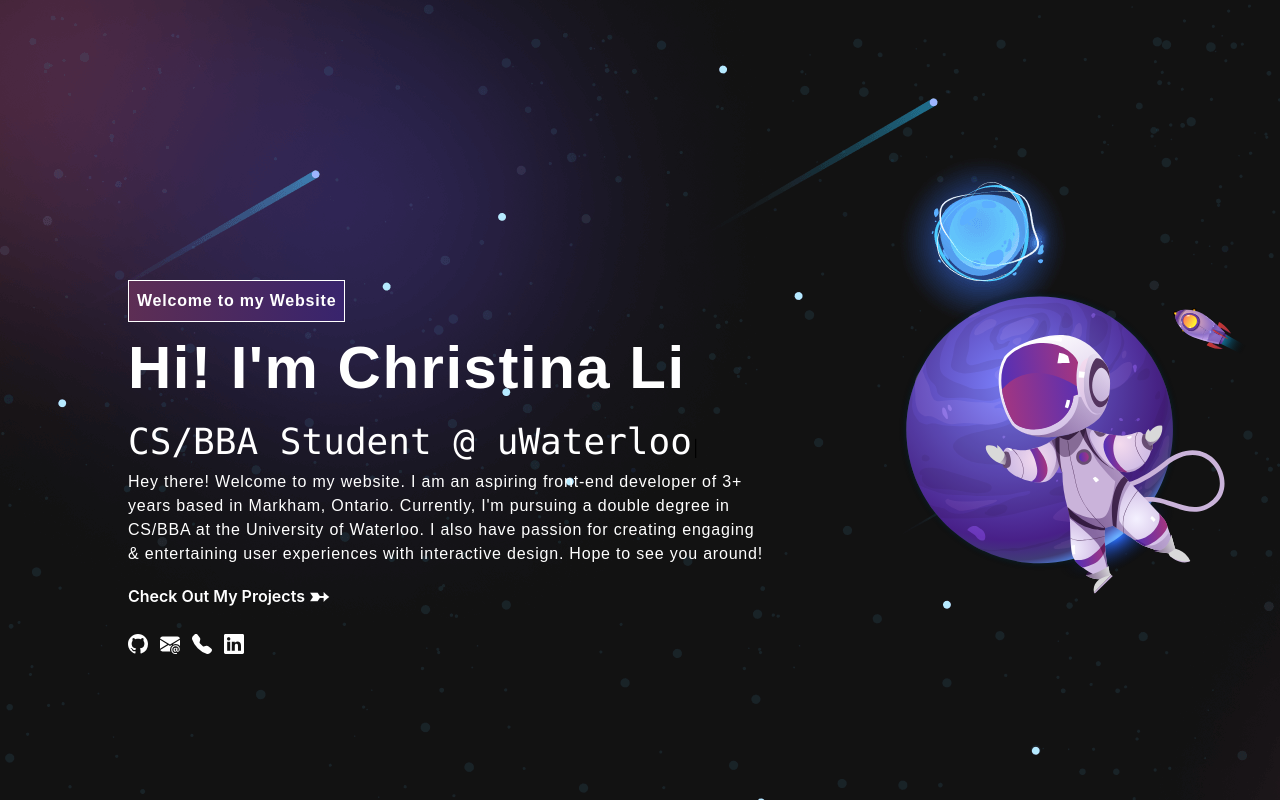
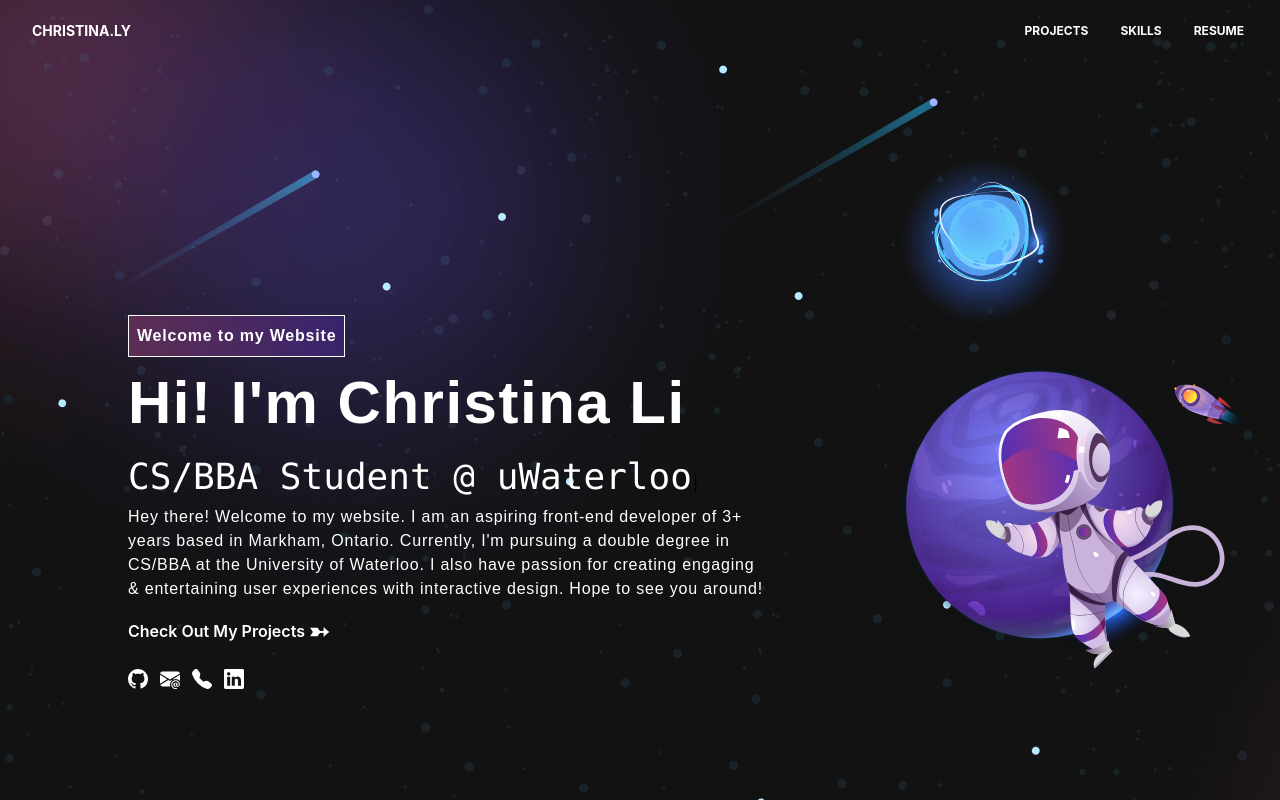
Before and after one commit to christinaly19/website, a React (Create React App) app: page / in a window 1280 px wide. Built offline with nearby package versions, Linux system fonts and the light colour scheme.

Commit message:
added navbar

```diff
--- a/src/components/header.css
+++ b/src/components/header.css
@@ -12,7 +12,7 @@ position: absolute;
 
 .text_container {
     position: relative;
-    top: 35%;
+    top: 30%;
     width: 60%;
 }
 
--- a/src/components/header.js
+++ b/src/components/header.js
@@ -7,11 +7,12 @@ import { Github } from "react-bootstrap-icons";
 import {EnvelopeAtFill} from "react-bootstrap-icons";
 import {TelephoneFill} from "react-bootstrap-icons";
 import { Linkedin } from "react-bootstrap-icons";
-
+import Navbar from './navbar'
 function Header() {
   return (
     <>
     <div className = 'header'>
+    <Navbar></Navbar>
 <div className = 'text_container'>
 <h1 className = 'border border-white textbox bg-gradient-to-r from-[#5D2E54] to-[#38246D] ml-32 p-2  text-left font-poppins font-semibold tracking-wider text-white'> Welcome to my Website </h1>
    <h1 className = "mt-4 ml-32 text-left tracking-wide font-semibold text-white font-poppins text-6xl"
--- /dev/null
+++ b/src/components/navbar.js
@@ -0,0 +1,65 @@
+import React from 'react'
+import './navbar.css'
+import { useState, useEffect } from "react";
+
+
+export default function Navbar({ fixed }) {
+    const [navbarOpen, setNavbarOpen] = React.useState(false);
+    return (
+      <>
+        <nav className="ml-2 relative flex flex-wrap items-center justify-between px-2 py-3 mb-3">
+          <div className="container px-4 mx-auto flex flex-wrap items-center justify-between">
+            <div className="w-full relative flex justify-between lg:w-auto lg:static lg:block lg:justify-start">
+              <a
+                className="text-sm font-bold leading-relaxed inline-block mr-4 py-2 whitespace-nowrap uppercase text-white"
+                href="#pablo"
+              >
+                CHRISTINA.LY
+              </a>
+              <button
+                className="text-white cursor-pointer text-xl leading-none px-3 py-1 border border-solid border-transparent rounded bg-transparent block lg:hidden outline-none focus:outline-none"
+                type="button"
+                onClick={() => setNavbarOpen(!navbarOpen)}
+              >
+                <i className="fas fa-bars"></i>
+              </button>
+            </div>
+            <div
+              className={
+                "lg:flex flex-grow items-center" +
+                (navbarOpen ? " flex" : " hidden")
+              }
+              id="example-navbar-danger"
+            >
+              <ul className="flex flex-col lg:flex-row list-none lg:ml-auto">
+                <li className="nav-item">
+                  <a
+                    className="px-3 py-2 flex items-center text-xs uppercase font-bold leading-snug text-white hover:opacity-75"
+                    href="#pablo"
+                  >
+                    <i className="fab fa-facebook-square text-lg leading-lg text-white opacity-75"></i><span className="ml-2">PROJECTS</span>
+                  </a>
+                </li>
+                <li className="nav-item">
+                  <a
+                    className="px-3 py-2 flex items-center text-xs uppercase font-bold leading-snug text-white hover:opacity-75"
+                    href="#pablo"
+                  >
+                    <i className="fab fa-twitter text-lg leading-lg text-white opacity-75"></i><span className="ml-2">Skills</span>
+                  </a>
+                </li>
+                <li className="nav-item">
+                  <a
+                    className="px-3 py-2 flex items-center text-xs uppercase font-bold leading-snug text-white hover:opacity-75"
+                    href="#pablo"
+                  >
+                    <i className="fab fa-pinterest text-lg leading-lg text-white opacity-75"></i><span className="ml-2">RESUME</span>
+                  </a>
+                </li>
+              </ul>
+            </div>
+          </div>
+        </nav>
+      </>
+    );
+  }
```
Also changed, not shown: src/components/navbar.css (added).
